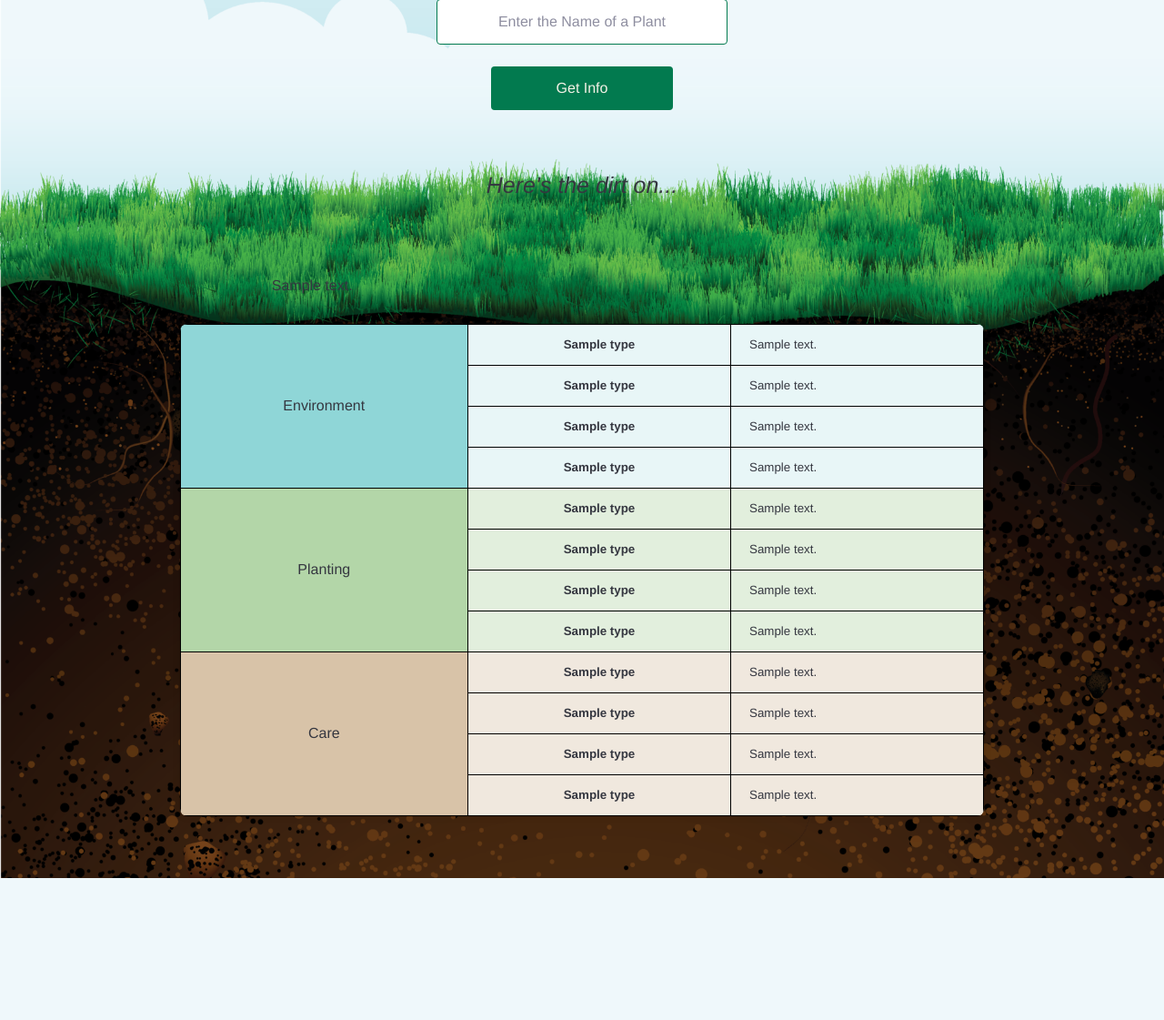
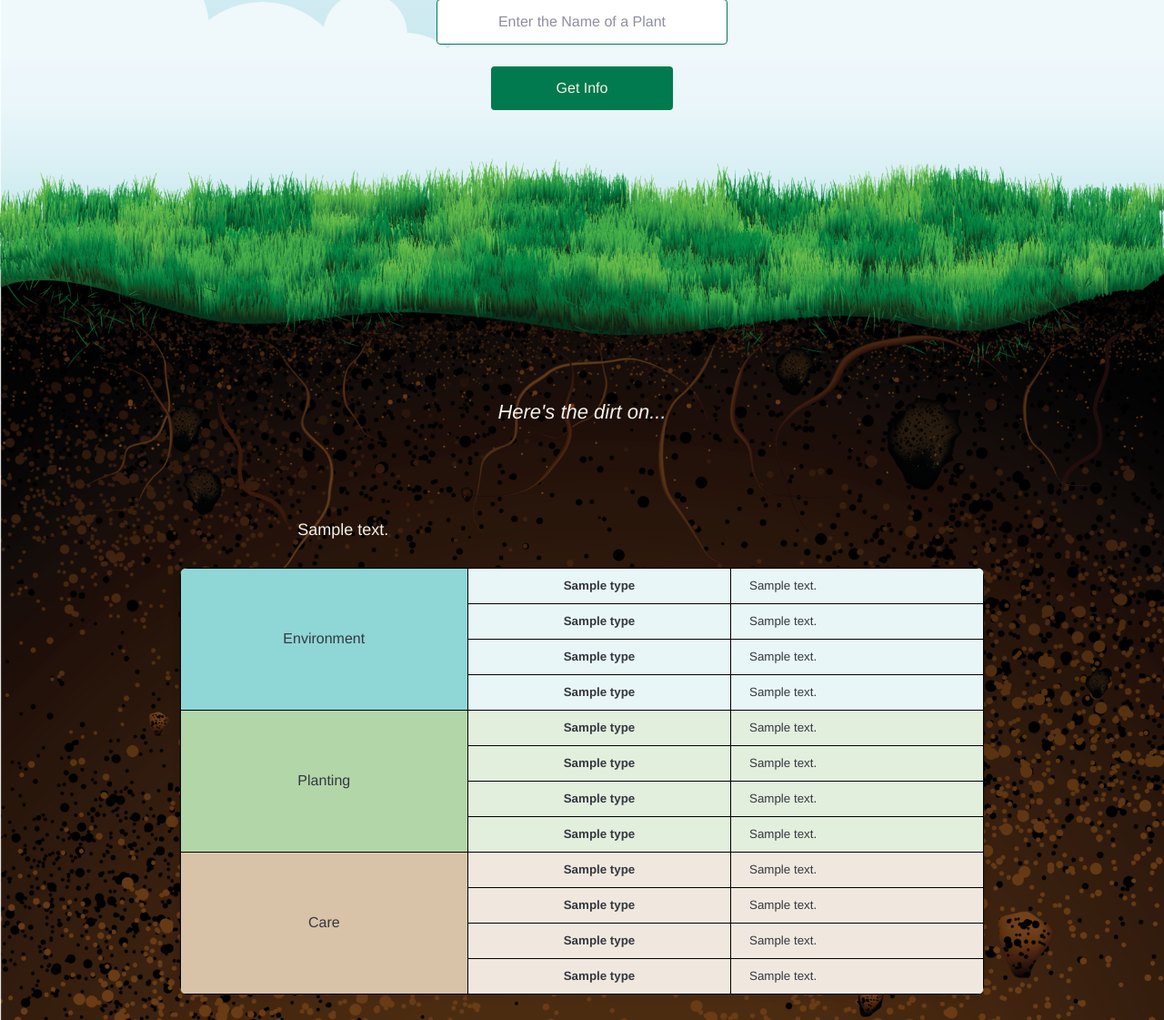
Before and after one commit to anaptak/plantsage, a Flask app: template templates/index.html in a window 1280 px wide. Shown: the part 299-1420 px from the top of the page at 91% size. Before the commit the page ends 1264 px from the top, so only its background shows below. Run offline with Flask 2, Linux system fonts and the light colour scheme; the template is opened without the code that fills it: most values are stand-ins (such as "Sample title", 1, 10 or a date in 2020); some web fonts are replaced.

Commit message:
stylistic

```diff
--- a/app.py
+++ b/app.py
@@ -40,7 +40,7 @@ def parse_conditions(result):
         {"type": "Soil Mixture", "answer": ""},
         {"type": "pH", "answer": ""},
         {"type": "Root System", "answer": ""},
-        {"type": "Watering Instructions", "answer": ""},
+        {"type": "Water", "answer": ""},
         {"type": "Soil Moisture", "answer": ""},
         {"type": "Fertilization", "answer": ""},
         {"type": "Grow Notes", "answer": ""}
--- a/static/main.css
+++ b/static/main.css
@@ -68,19 +68,23 @@ input[type="submit"] {
   margin-bottom: 20px;
 }
 div[class="dirt"]{
-  font-size: 25px;
-  margin-top: 50px;
-  margin-bottom: 30px;
+  font-size: 22px;
+  margin-top: 300px;
+  margin-bottom: 40px;
+  color: #f5f2e7;
 }
 div[class="plant_description"] {
-  width: 60%;
+  width: 55%;
+  font-size: 18px;
   margin-bottom: 30px;
   text-indent: 5%;
+  color: #f5f2e7;
 }
 h2 {
-  font-size: 20px;
+  font-size: 30px;
   margin-top: 40px;
   text-transform: capitalize;
+  color: #f5f2e7;
 }
 .result {
   font-weight: normal;
@@ -95,12 +99,12 @@ table {
   box-shadow: 0 0 8px rgba(0, 0, 0, 0.1);
   margin-left:60px;
   margin-right:60px;
-  margin-bottom: 60px;
+  margin-bottom: 20px;
 }
 th, td {
   border: 1px solid black;
-  padding-top: 10px;
-  padding-bottom: 10px;
+  padding-top: 7px;
+  padding-bottom: 7px;
   padding-left: 20px;
   padding-right: 20px;
   margin-left:60px;
```
